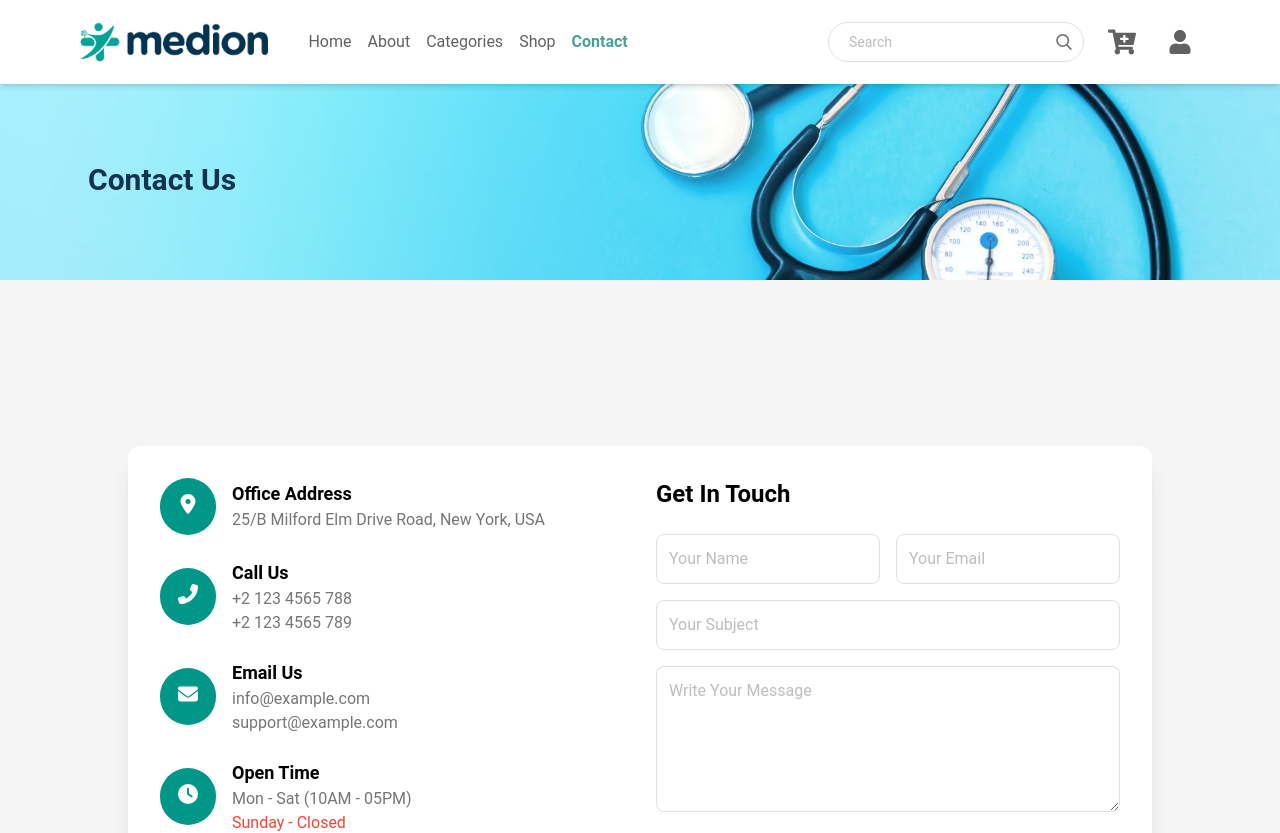
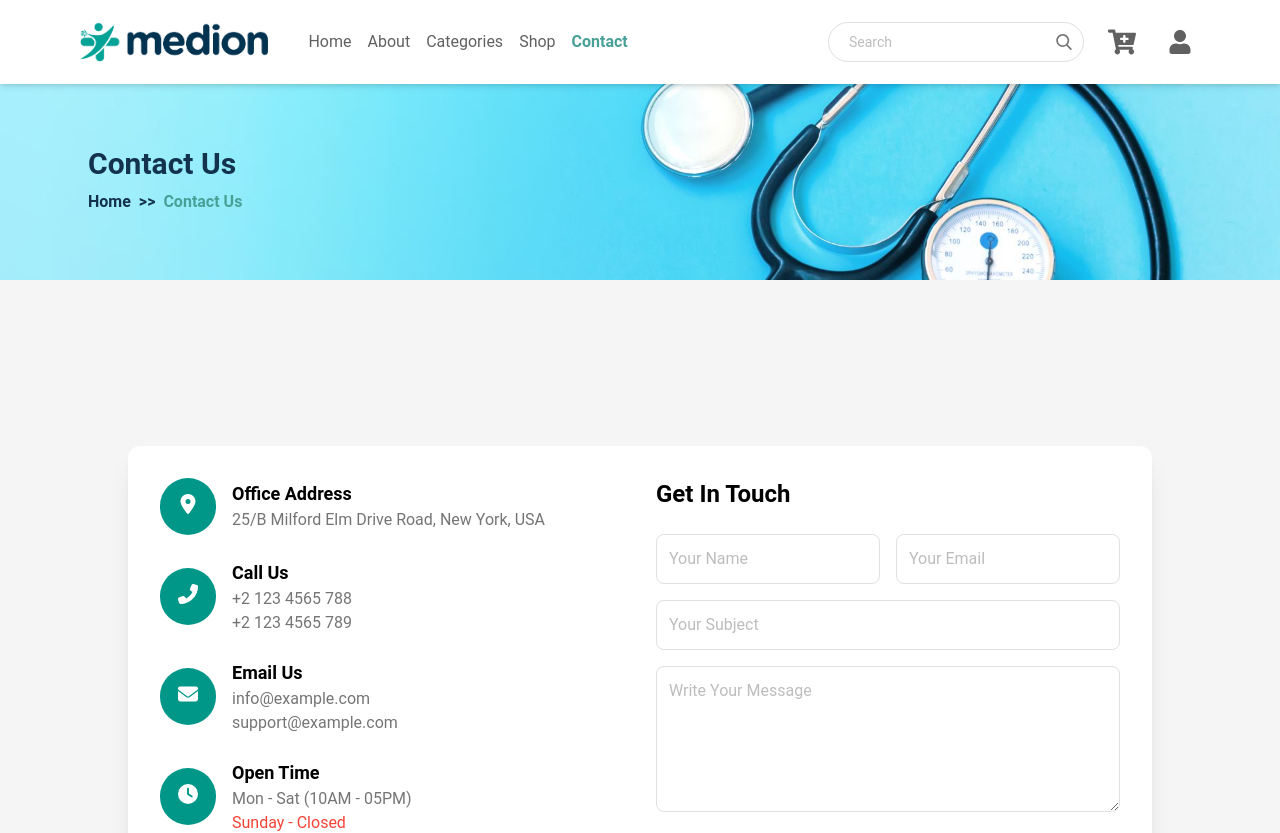
Before and after one commit to Aditya-stark/Medico-Site, a React (Vite) app in the folder medico-site/: page /contact in a window 1280 px wide. Shown: the top 833 px of the page. Built offline with nearby package versions, Linux system fonts and the light colour scheme.

Commit message:
add breadcrumb navigation to AboutUs and Contact pages for improved user experience

```diff
--- a/medico-site/src/pages/AboutUs.jsx
+++ b/medico-site/src/pages/AboutUs.jsx
@@ -4,18 +4,27 @@ import AboutSection from "../components/AboutUs/AboutSection";
 import FeaturesBanner from "../components/FeaturesBanner";
 import { ProfileCard } from "../components/AboutUs/ProfileCard";
 import BigSectionName from "../components/BigSectionName";
+import { Link } from "react-router-dom";
+
 export default function AboutUs() {
   return (
     <div>
       {/* Head Title */}
       <div
-        className="head bg-cover bg-center h-[100%] md:h-[200px] flex items-center "
+        className="head bg-cover bg-center h-[100%] md:h-[200px] flex items-center"
         style={{
           backgroundImage: `url(${headImg})`,
         }}
       >
-        <div className="about-us-text mx-2 p-4 text-[#13324e] font-bold text-xl md:text-3xl md:p-8 md:mx-14">
-          About Us
+        <div className="about-us-text mx-2 p-4 text-[#13324e] space-y-2 font-bold text-xl md:text-3xl md:p-8 md:mx-14">
+          <div>About Us</div>
+          <div className="flex items-center text-sm md:text-base  text-gray-600">
+            <Link to="/" className="hover:text-mainCyan text-[#13324e]">
+              Home
+            </Link>
+            <span className="mx-2 text-[#13324e]">&gt;&gt;</span>
+            <span className="text-mainCyan ">About Us</span>
+          </div>
         </div>
       </div>
       <div className="mx-10">
--- a/medico-site/src/pages/Contact.jsx
+++ b/medico-site/src/pages/Contact.jsx
@@ -10,6 +10,7 @@ import {
 import L from "leaflet";
 import "leaflet/dist/leaflet.css";
 import "leaflet-defaulticon-compatibility";
+import { Link } from "react-router-dom";
 
 export default function Contact() {
   useEffect(() => {
@@ -48,8 +49,15 @@ export default function Contact() {
           backgroundImage: `url(${headImg})`,
         }}
       >
-        <div className="about-us-text mx-2 p-4 text-[#13324e] font-bold text-xl md:text-3xl md:p-8 md:mx-14">
-          Contact Us
+        <div className="about-us-text mx-2 p-4 text-[#13324e] space-y-2 font-bold text-xl md:text-3xl md:p-8 md:mx-14">
+          <div>Contact Us</div>
+          <div className="flex items-center text-sm md:text-base  text-gray-600">
+            <Link to="/" className="hover:text-mainCyan text-[#13324e]">
+              Home
+            </Link>
+            <span className="mx-2 text-[#13324e]">&gt;&gt;</span>
+            <span className="text-mainCyan ">Contact Us</span>
+          </div>
         </div>
       </div>
 
```
